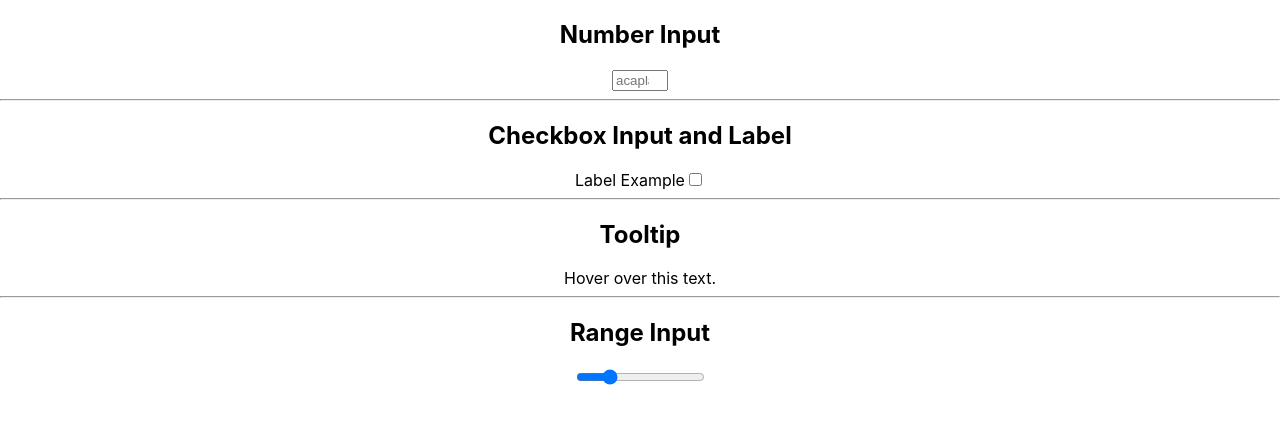
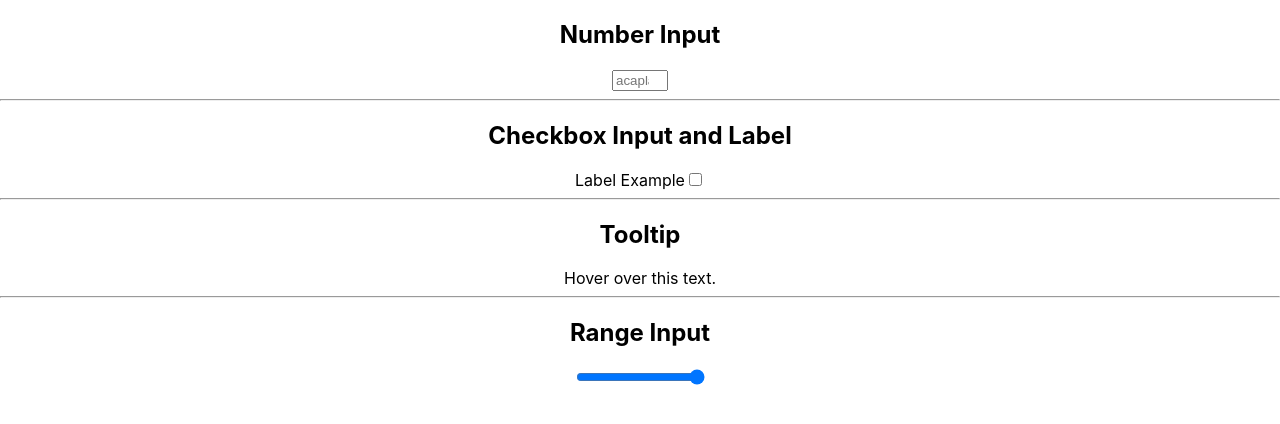
Before and after one commit to bobrock8/Bet-Calculators, a React (Create React App) app: page / in a window 1280 px wide. Shown: the top 424 px of the page. Built offline with nearby package versions, Linux system fonts and the light colour scheme.

Commit message:
Removed value from range input component.

```diff
--- a/src/App.js
+++ b/src/App.js
@@ -26,7 +26,7 @@ function App() {
 
         <hr />
         <h2>Range Input</h2>
-        <RangeInput class="goran-class" name="goran-range-name" min="1" max="40" value="10" />
+        <RangeInput class="goran-class" name="goran-range-name" min="1" max="40" />
     </div>
   );
 }
--- a/src/components-library/basic-components/RangeInput.js
+++ b/src/components-library/basic-components/RangeInput.js
@@ -6,7 +6,6 @@ function RangeInput ( props ) {
             type="range"
             min={props.min}
             max={props.max}
-            value={props.value}
             className={props.class}
             name={props.name}
         />
```
